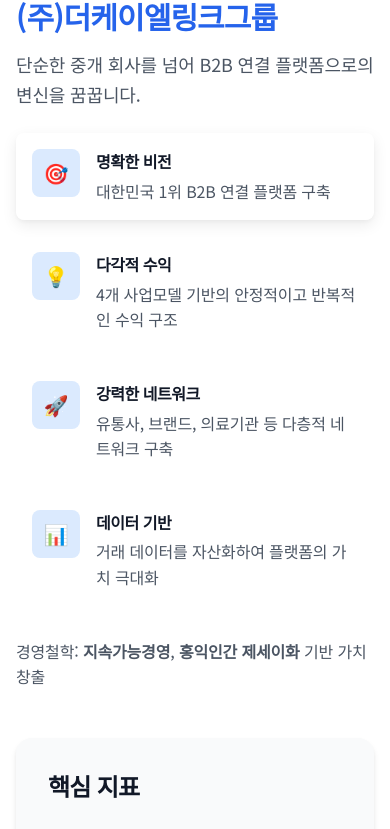
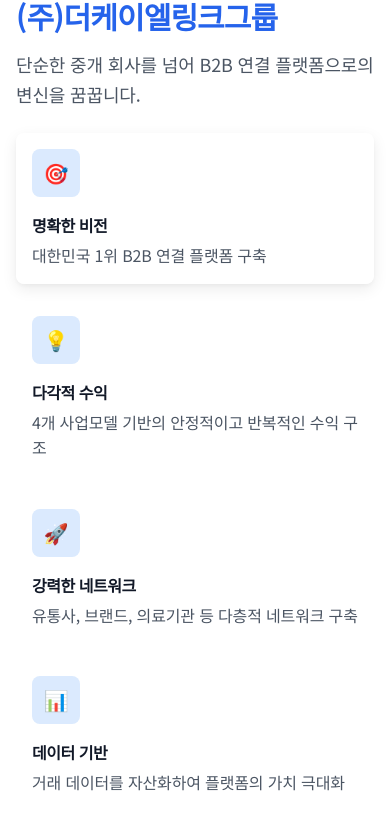
Before and after one commit to longbe00-mj/hompage_kl, a Next.js app: page / in a window 390 px wide. Shown: the part 1518-2347 px from the top of the page. Built offline with nearby package versions, Linux system fonts and the light colour scheme.

Commit message:
refactor: display intro section items in horizontal grid layout
- Change 4 intro items from vertical (space-y-4) to horizontal grid
- Use grid-cols-1 md:grid-cols-2 lg:grid-cols-4 for responsive layout
- Update flex direction to flex-col for vertical stacking within cards

```diff
--- a/src/components/sections/IntroSection.tsx
+++ b/src/components/sections/IntroSection.tsx
@@ -19,8 +19,8 @@ export default function IntroSection() {
                 단순한 중개 회사를 넘어 B2B 연결 플랫폼으로의 변신을 꿈꿉니다.
               </p>
 
-              <div className="space-y-4 mb-8">
-                <div className={`flex gap-4 p-4 rounded-lg card-shadow-hover-soft hover:bg-blue-50 ${isInView ? 'show-up-slide-left' : ''}`}
+              <div className="grid grid-cols-1 md:grid-cols-2 lg:grid-cols-4 gap-4 mb-8">
+                <div className={`flex flex-col gap-4 p-4 rounded-lg card-shadow-hover-soft hover:bg-blue-50 ${isInView ? 'show-up-slide-left' : ''}`}
                   style={isInView ? { animationDelay: '0s' } : {}}
                 >
                   <div className="flex-shrink-0 w-12 h-12 bg-blue-100 rounded-lg flex items-center justify-center">
@@ -34,7 +34,7 @@ export default function IntroSection() {
                   </div>
                 </div>
 
-                <div className={`flex gap-4 p-4 rounded-lg hover:bg-blue-50 hover:shadow-md transition-all duration-300 hover:-translate-y-1 ${isInView ? 'show-up-slide-left' : ''}`}
+                <div className={`flex flex-col gap-4 p-4 rounded-lg hover:bg-blue-50 hover:shadow-md transition-all duration-300 hover:-translate-y-1 ${isInView ? 'show-up-slide-left' : ''}`}
                   style={isInView ? { animationDelay: '0.1s' } : {}}
                 >
                   <div className="flex-shrink-0 w-12 h-12 bg-blue-100 rounded-lg flex items-center justify-center">
@@ -48,7 +48,7 @@ export default function IntroSection() {
                   </div>
                 </div>
 
-                <div className={`flex gap-4 p-4 rounded-lg hover:bg-blue-50 hover:shadow-md transition-all duration-300 hover:-translate-y-1 ${isInView ? 'show-up-slide-left' : ''}`}
+                <div className={`flex flex-col gap-4 p-4 rounded-lg hover:bg-blue-50 hover:shadow-md transition-all duration-300 hover:-translate-y-1 ${isInView ? 'show-up-slide-left' : ''}`}
                   style={isInView ? { animationDelay: '0.2s' } : {}}
                 >
                   <div className="flex-shrink-0 w-12 h-12 bg-blue-100 rounded-lg flex items-center justify-center">
@@ -62,7 +62,7 @@ export default function IntroSection() {
                   </div>
                 </div>
 
-                <div className={`flex gap-4 p-4 rounded-lg hover:bg-blue-50 hover:shadow-md transition-all duration-300 hover:-translate-y-1 ${isInView ? 'show-up-slide-left' : ''}`}
+                <div className={`flex flex-col gap-4 p-4 rounded-lg hover:bg-blue-50 hover:shadow-md transition-all duration-300 hover:-translate-y-1 ${isInView ? 'show-up-slide-left' : ''}`}
                   style={isInView ? { animationDelay: '0.3s' } : {}}
                 >
                   <div className="flex-shrink-0 w-12 h-12 bg-blue-100 rounded-lg flex items-center justify-center">
```
